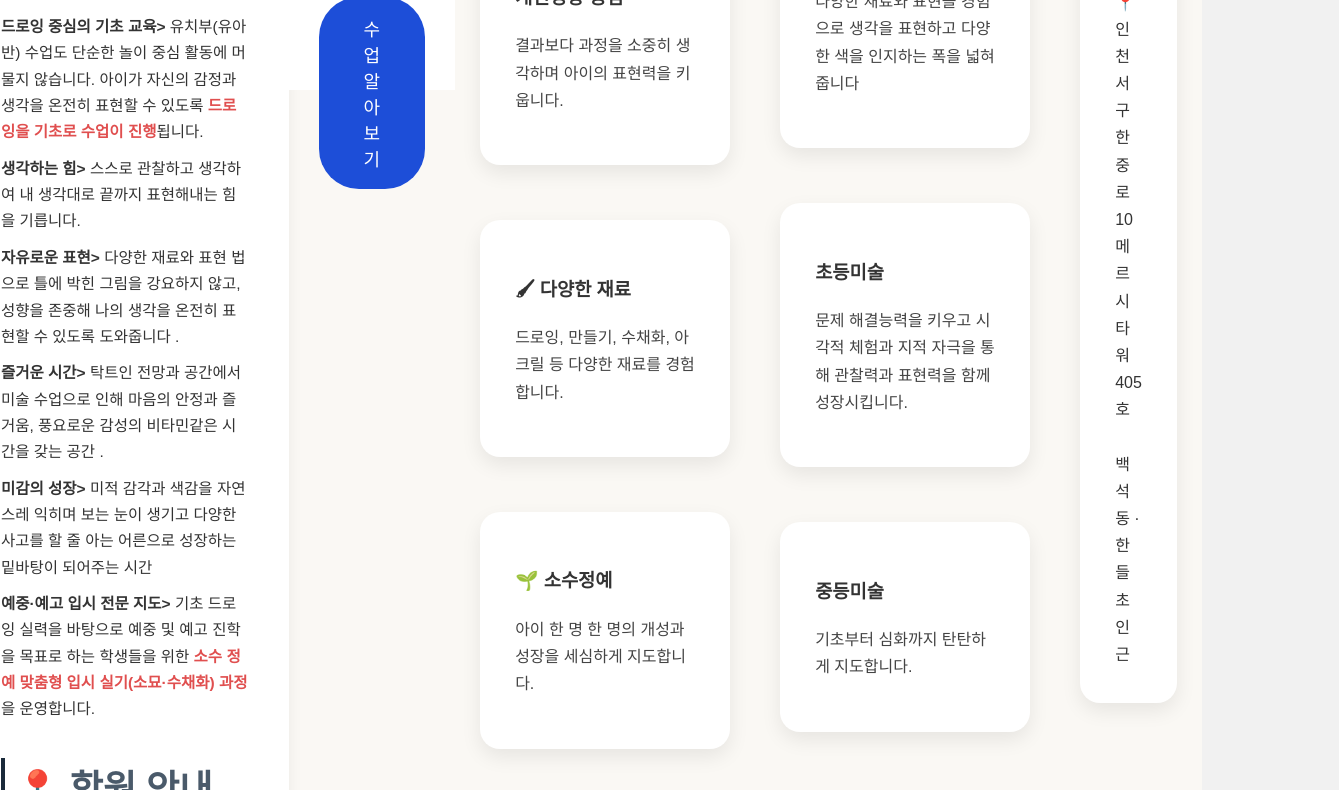
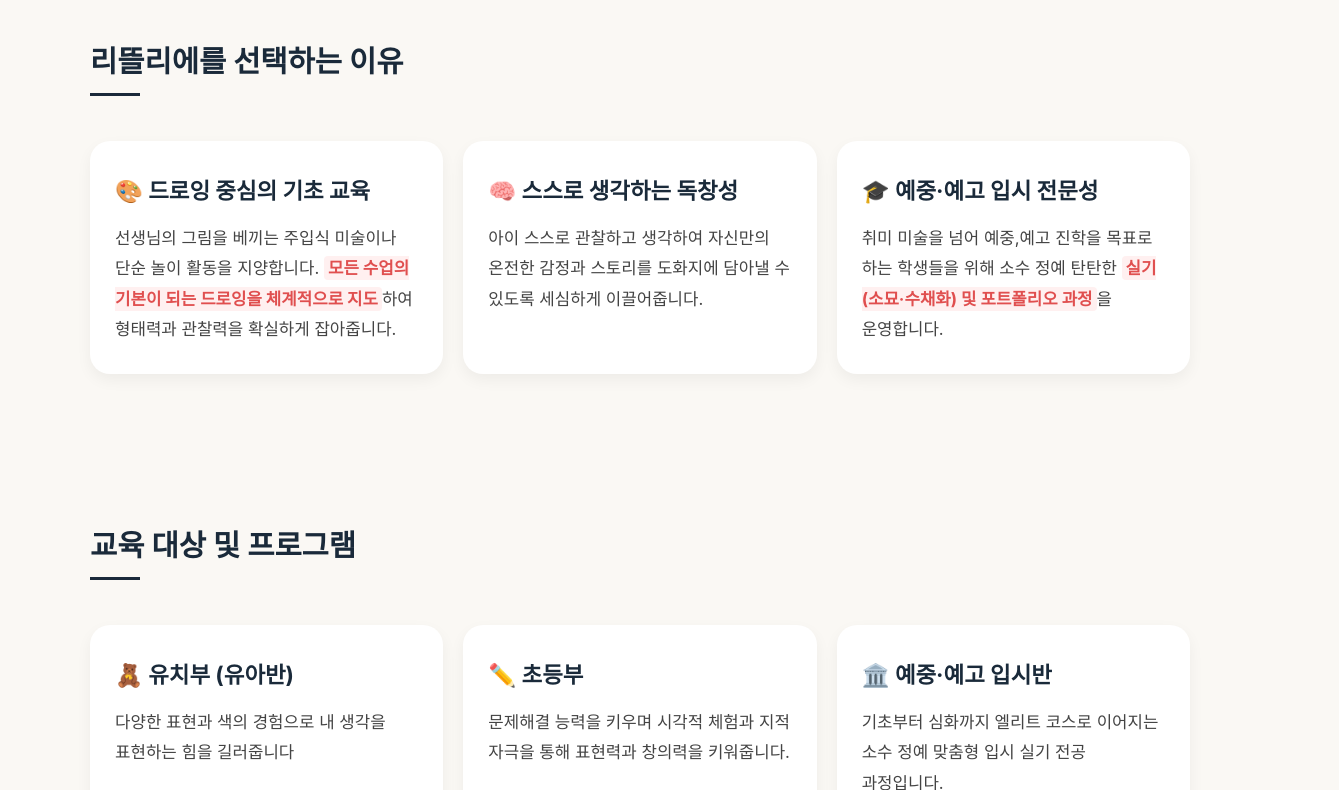
Before and after one commit to leetelier/leetelier, a plain HTML site: page index.html in a window 1280 px wide. Shown: the part 810-1600 px from the top of the page, 1339 px wide, since content can reach past the window. Drawn offline with Linux system fonts and the light colour scheme.

Commit message:
Update index.html

```diff
--- a/index.html
+++ b/index.html
@@ -1,362 +1,247 @@
-<!DOCTYPE html>
-<html lang="ko">
-<head>
-    <meta charset="UTF-8">
-    <meta name="viewport" content="width=device-width, initial-scale=1.0">
-    <meta name="description" content="리뜰리에 미술은 인천 서구 백석동 메르시타워에 위치한 유아,초등,중등 전문 미술학원 입니다. 창의,드로잉,성향 존중을 기반으로 스스로 관찰하고 생각하며 표현하는 힘을 길러줍니다.">
-    <title>리뜰리에 미술 - 검암 로열파크시티 푸르지오 /검로푸/ 백석동</title>
-    <style>
-          /* 화면 전체 레이아웃을 중앙 정렬로 고정 */
-        body {
-            font-family: 'Malgun Gothic', 'Apple SD Gothic Neo', sans-serif;
-            line-height: 1.7;
-            margin: 0;
-            padding: 40px 20px;
-            color: #333;
-            background-color: #fcfcfc;
-            display: flex;
-            justify-content: center;
-        }
-        /* 본문 상자가 한쪽으로 치우치지 않게 가로폭과 마진을 정확히 설정 */
-        .container {
-            width: 100%;
-            max-width: 750px;
-            background: #ffffff;
-            padding: 40px;
-            border-radius: 12px;
-            box-shadow: 0 4px 15px rgba(0,0,0,0.06);
-            box-sizing: border-box;
-            clear: both; /* 주변 요소에 밀리지 않도록 방어 */
-        }
-        h1 { color: #1a2a3a; font-size: 28px; border-bottom: 2px solid #1a2a3a; padding-bottom: 12px; margin-top: 0; }
-        h2 { color: #4a5a6a; font-size: 20px; margin-top: 35px; border-left: 4px solid #1a2a3a; padding-left: 10px; }
-        p { font-size: 16px; color: #444; }
-        ul { padding-left: 20px; }
-        li { margin-bottom: 10px; font-size: 15.5px; }
-        .highlight { font-weight: bold; color: #e04f4f; }
-        .footer { margin-top: 40px; border-top: 1px solid #eee; padding-top: 20px; font-size: 14px; color: #777; }
-    </style>
-</head>
-<body>
-
-
-<div class="container">
-    <h1>리뜰리에 미술 (Lee:telier Art)</h1>
-    <p class="highlight">"스스로 관찰하고 생각하며 표현하는 힘을  길러줍니다."</p>
-    <p>다양한 재료와 기법으로 표현력을 넓혀, 예술 안에서 자유롭게 성장할 수 있도록 합니다.</p>
-
-    <h2> 리뜰리에 미술만의 교육 철학</h2>
-    <ul>
- <li><strong>드로잉 중심의 기초 교육></strong></h2>
-            유치부(유아반) 수업도 단순한 놀이 중심 활동에 머물지 않습니다. 아이가 자신의 감정과 생각을 온전히 표현할 수 있도록 <span class="highlight">드로잉을  기초로 수업이 진행</span>됩니다.</li>
- <li><strong>생각하는 힘></strong></h2>
-             스스로 관찰하고 생각하여 내 생각대로 끝까지 표현해내는 힘을  기릅니다.</li>
-<li><strong>자유로운 표현></strong></h2>
-            다양한 재료와 표현 법으로 틀에 박힌 그림을 강요하지 않고, 성향을 존중해 나의 생각을  온전히 표현할 수 있도록 도와줍니다 .</li>
- <li><strong>즐거운 시간></strong></h2> 탁트인 전망과 공간에서 미술 수업으로 인해 마음의 안정과 즐거움, 풍요로운 감성의 비타민같은 시간을 갖는 공간 .</li>
- <li><strong>미감의 성장></strong></h2> 미적 감각과 색감을 자연스레 익히며 보는 눈이 생기고 다양한   사고를 할 줄 아는 어른으로 성장하는 밑바탕이 되어주는 시간</li>
- <li><strong>예중·예고 입시 전문 지도></strong> 기초 드로잉 실력을 바탕으로 예중 및 예고 진학을 목표로 하는 학생들을 위한 <span class="highlight">        소수 정예 맞춤형 입시 실기(소묘·수채화) 과정</span>을 운영합니다.</li>
-    <h2>📍 학원 안내 및 위치</h2>
-    <p>검로푸/ 한들초/ 백석중 인근 학원상가에 위치하여 타학원과 연계하여    이동이 좋습니다.</p>
-
-    <div class="footer">
-        <p><strong>주소:</strong> 인천 서구 검단 백석동 메르시타워 4층 010-4429-6014</p>
-        <p>© 2026 리뜰리에 미술. All rights reserved.</p>
-    </div>
-</div>
-
-</body>
-</html>
 <!DOCTYPE html>
 <html lang="ko">
 <head>
 <meta charset="UTF-8">
 <meta name="viewport" content="width=device-width, initial-scale=1.0">
 
-<title>리뜰리에 미술교습소 | 백석동 유아·초등·중등 미술학원</title>
+<title>리:뜰리에 미술학원 | 검로푸/한들초 앞 초등미술 및 예중예고 입시 전문</title>
 
 <meta name="description"
-content="인천 서구 백석동 리뜰리에 미술교습소. 유아, 초등, 중등 미술교육. 드로잉, 만들기, 창의미술, 소수정예 수업.">
+content="인천 서구 백석동 검로푸 앞 리뜰리에 미술학원. 유치부 드로잉 기초, 초등 미술, 예중·예고 입시 실기 소수정예 전문 지도.">
 
 <meta name="keywords"
-content="백석동 미술학원, 검암 미술학원, 유아미술, 초등미술, 창의미술, 리뜰리에">
+content="백석동 미술학원, 검로푸 미술, 한들초 미술학원, 유치부 드로잉, 예중입시, 예고입시, 리뜰리에 미술">
 
-<meta property="og:title" content="리뜰리에 미술교습소">
-<meta property="og:description" content="아이의 창의력을 키우는 미술교육">
+<meta property="og:title" content="리:뜰리에 미술학원">
+<meta property="og:description" content="스스로 관찰하고 생각하며 표현하는 힘을 길러줍니다.">
 <meta property="og:type" content="website">
 
 <style>
+/* 기본 폰트 크기 및 모바일 대응 단위 설정 */
+html {
+    font-size: 16px;
+}
+@media (max-width: 768px) {
+    html { font-size: 17px; } /* 모바일에서는 기본 글씨를 한 단계 더 크게 */
+}
 
 body{
 margin:0;
-font-family:'Pretendard',sans-serif;
+font-family:'Pretendard', -apple-system, sans-serif;
 background:#faf8f4;
 color:#333;
+line-height:1.8;
+-webkit-text-size-adjust: none; /* 스마트폰 가로 전환 시 글자 크기 왜곡 방지 */
 }
 
 header{
-
-height:100vh;
-
+min-height: 85vh; /* 모바일 화면에 꽉 차면서도 스크롤이 답답하지 않게 조절 */
 display:flex;
-
 flex-direction:column;
-
 justify-content:center;
-
 align-items:center;
-
 text-align:center;
-
-padding:30px;
-
+padding:40px 20px;
 background:white;
 }
 
 h1{
-
-font-size:56px;
-
+font-size: 2.5rem; /* 모바일에서도 큼직하게 보이는 크기 */
 margin-bottom:20px;
+color:#1a2a3a;
+word-break: keep-all; /* 단어가 어정쩡하게 끊겨서 내려가지 않게 방지 */
+font-weight: 800;
 }
 
 .subtitle{
-
-font-size:22px;
-
-color:#666;
-
+font-size: 1.25rem; /* 시원시원한 설명문 크기 */
+color:#555;
 margin-bottom:40px;
-
 line-height:1.8;
+word-break: keep-all;
 }
 
 button{
-
-padding:18px 45px;
-
-font-size:18px;
-
+padding:20px 50px;
+font-size: 1.15rem;
 border:none;
-
 border-radius:40px;
-
-background:#1d4ed8;
-
+background:#1a2a3a;
 color:white;
-
 cursor:pointer;
-
 transition:.3s;
+font-weight: bold;
+width: 80%; /* 모바일에서 터치하기 쉽게 버튼 크기 확대 */
+max-width: 300px;
 }
 
 button:hover{
-
 transform:translateY(-3px);
+background:#2c3e50;
 }
 
 section{
+max-width:1100px;
+margin:auto;
+padding:60px 20px; /* 위아래 여백을 폰 환경에 맞춰 쾌적하게 조절 */
+}
 
-max-width:1100px;
-
-margin:auto;
-
-padding:100px 25px;
+h2{
+font-size: 1.85rem;
+margin-bottom:25px;
+color:#1a2a3a;
+position: relative;
+padding-bottom: 8px;
+}
+h2::after { /* 제목 밑에 예쁜 포인트 선 추가 */
+    content: '';
+    position: absolute;
+    bottom: 0;
+    left: 0;
+    width: 50px;
+    height: 3px;
+    background: #1a2a3a;
 }
 
 .card{
-
 background:white;
-
-padding:35px;
-
+padding:30px 25px;
 border-radius:20px;
-
-margin-top:30px;
-
-box-shadow:0 8px 20px rgba(0,0,0,.08);
+margin-top:20px;
+box-shadow:0 6px 15px rgba(0,0,0,.05);
 }
 
-h2{
+.card h3 {
+font-size: 1.4rem;
+margin-top: 0;
+margin-bottom: 12px;
+color: #1a2a3a;
+}
 
-font-size:36px;
-
-margin-bottom:20px;
+.card p {
+font-size: 1.05rem; /* 본문 글씨를 기존보다 키움 */
+color: #444;
+margin: 0;
+word-break: keep-all;
 }
 
 .grid{
+display:grid;
+grid-template-columns: repeat(auto-fit, minmax(280px, 1fr));
+gap:20px;
+}
 
-display:grid;
-
-grid-template-columns:repeat(auto-fit,minmax(250px,1fr));
-
-gap:25px;
+.highlight {
+color: #e04f4f;
+font-weight: bold;
+background: #fff0f0; /* 글자가 눈에 쏙 들어오게 연한 배경 추가 */
+padding: 2px 4px;
+border-radius: 4px;
 }
 
 footer{
-
-padding:60px;
-
+padding:50px 20px;
 text-align:center;
-
 background:#f1f1f1;
+font-size: 1.05rem;
 }
-
+footer h3 { font-size: 1.3rem; margin-bottom: 10px; }
 </style>
 
 <script type="application/ld+json">
 {
 "@context":"https://schema.org",
 "@type":"ArtSchool",
-"name":"리뜰리에 미술교습소",
+"name":"리뜰리에 미술",
 "address":{
 "@type":"PostalAddress",
-"streetAddress":"인천 서구 한중로 10 메르시타워 405호",
+"streetAddress":"인천 서구 백석동 메르시타워 405호",
 "addressLocality":"인천",
 "addressCountry":"KR"
 },
-"description":"유아, 초등, 중등 미술교육",
+"description":"유치부 , 초등 미술, 예중·예고 입시 실기 소수정예 교육",
 "url":"https://leetelier.github.io/leetelier/"
 }
 </script>
-
 </head>
 
 <body>
 
 <header>
-
-<h1>리뜰리에 미술교습소</h1>
-
+<h1>리뜰리에 미술<br><span style="font-size: 1.8rem; font-weight: 500; color: #555;">(Lee:atelier Art)</span></h1>
 <div class="subtitle">
-
-아이마다 다른 색을 존중하는 공간.<br>
-
-창의력과 표현력을 키우는 미술교육.
-
+"스스로 관찰하고 생각하며 표현하는 힘을 길러줍니다."<br>
+다양한 재료와 기법으로 표현력을 넓혀, 예술 안에서 자유롭게 성장할 수 있도록 합니다.
 </div>
-
 <button onclick="location.href='#about'">
-
-수업 알아보기
-
+교육 과정 알아보기
 </button>
-
 </header>
 
 <section id="about">
-
 <h2>리뜰리에를 선택하는 이유</h2>
-
 <div class="grid">
 
 <div class="card">
-
-<h3> 개인성향 중심</h3>
-
+<h3>🎨 드로잉 중심의 기초 교육</h3>
 <p>
-
-결과보다 과정을 소중히 생각하며
-
-아이의 표현력을 키웁니다.
-
+선생님의 그림을 베끼는 주입식 미술이나 단순 놀이 활동을 지양합니다. <span class="highlight">모든 수업의 기본이 되는 드로잉을 체계적으로 지도</span>하여 형태력과 관찰력을 확실하게 잡아줍니다.
 </p>
-
 </div>
 
 <div class="card">
-
-<h3>🖌 다양한 재료</h3>
-
+<h3>🧠 스스로 생각하는 독창성</h3>
 <p>
-
-드로잉, 만들기, 수채화,
-
-아크릴 등 다양한 재료를 경험합니다.
-
+아이 스스로  관찰하고 생각하여 자신만의 온전한 감정과 스토리를 도화지에 담아낼 수 있도록 세심하게 이끌어줍니다.
 </p>
-
 </div>
 
 <div class="card">
-
-<h3>🌱 소수정예</h3>
-
+<h3>🎓 예중·예고 입시 전문성</h3>
 <p>
-
-아이 한 명 한 명의 개성과
-
-성장을 세심하게 지도합니다.
-
+취미 미술을 넘어 예중,예고 진학을 목표로 하는 학생들을 위해 소수 정예 탄탄한 <span class="highlight">실기(소묘·수채화) 및 포트폴리오 과정</span>을 운영합니다.
 </p>
-
 </div>
 
 </div>
-
 </section>
 
 <section>
-
-<h2>교육 대상</h2>
-
+<h2>교육 대상 및 프로그램</h2>
 <div class="grid">
 
 <div class="card">
-
-<h3>유아미술</h3>
-
-<p>다양한 재료와 표현을 경험으로 생각을 표현하고 다양한 색을 인지하는 폭을 넓혀줍니다
+<h3>🧸 유치부 (유아반)</h3>
+<p>다양한 표현과 색의 경험으로 내 생각을 표현하는 힘을 길러줍니다 </p>
 </div>
 
 <div class="card">
-
-<h3>초등미술</h3>
-
-<p>문제 해결능력을 키우고 시각적 체험과 지적 자극을 통해 관찰력과 표현력을 함께 성장시킵니다.</p>
-
+<h3>✏️ 초등부</h3>
+<p>문제해결 능력을 키우며 시각적 체험과 지적 자극을 통해 표현력과 창의력을 키워줍니다.</p>
 </div>
 
 <div class="card">
-
-<h3>중등미술</h3>
-
-<p>기초부터 심화까지 탄탄하게 지도합니다.</p>
-
+<h3>🏛️ 예중·예고 입시반</h3>
+<p>기초부터 심화까지 엘리트 코스로 이어지는 소수 정예 맞춤형 입시 실기 전공 과정입니다.</p>
 </div>
 
 </div>
-
 </section>
 
 <section>
-
 <h2>오시는 길</h2>
-
-<div class="card">
-
-📍 인천 서구 한중로 10 메르시타워 405호
-
+<div class="card" style="background: #fdfdfd; border: 1px solid #eadecc;">
+📍 <strong>주소:</strong> 인천 서구 한중로 10 메르시타워 405호 (4층)  010-4429-6014
 <br><br>
-
-백석동 · 한들초 인근
-
+백석동 ·검로푸/ 한들초/ 백석중 인근 학원상가에 위치하여 타학원과 연계하여 이동이 좋습니다
 </div>
-
 </section>
 
 <footer>
-
-<h3>리뜰리에 미술교습소</h3>
-
-<p>
-
-아이의 오늘이 예술이 되는 공간
-
-</p>
-
+<h3>리뜰리에 미술 (Lee:atelier Art)</h3>
+<p>아이의 오늘이 가장 자유로운 예술이 되는 공간</p>
+<p style="font-size: 13px; color: #888; margin-top: 25px;">© 2026 리:뜰리에 미술. All rights reserved.</p>
 </footer>
 
 </body>
-
 </html>
```
